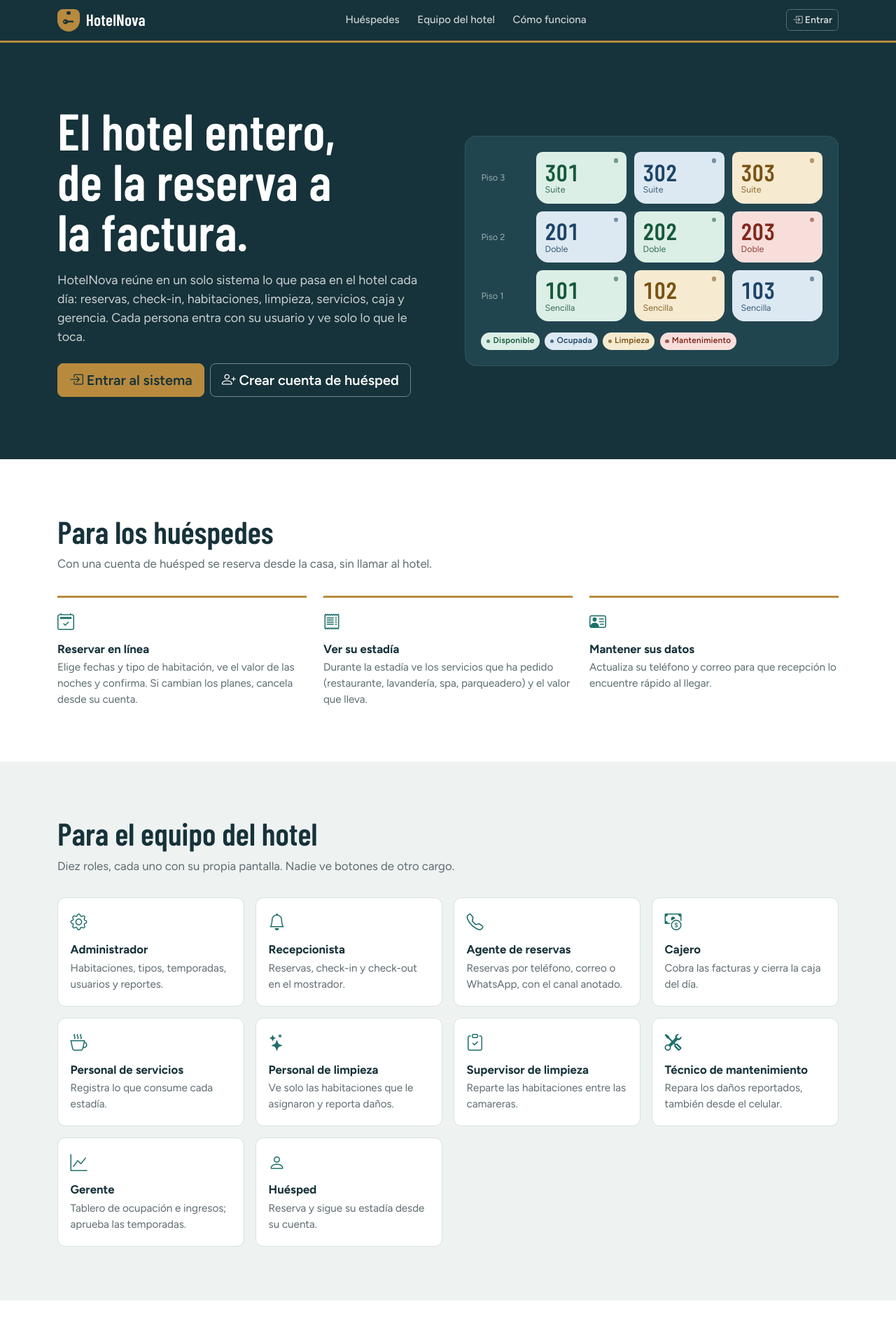
After one commit to joanfranssuatmillanvargas-stack/Hotel_Nova, a Spring app: template hotel-web/src/main/resources/templates/aterrizaje.html in a window 1280 px wide. The commit adds this page. Shown: the top 1920 px of the page at 70% size. Run offline with Thymeleaf, Linux system fonts and the light colour scheme; the template is opened without the code that fills it, so the values that code supplies are empty.

Commit message:
Página de aterrizaje pública en "/" para la presentación final
- aterrizaje.html: portada con el tablero de habitaciones, qué hace el huésped, los 10 roles,
  la arquitectura (hotel-web + 4 microservicios, cada uno con su MongoDB) y botones Entrar / Crear cuenta
- "/" sin sesión muestra la página; con sesión sigue llevando al inicio del rol (AterrizajeTest)
- ConfiguracionWeb: "/" queda fuera del filtro de sesión; el logo del login lleva a la portada
- Estilos en hotel.css con la identidad de ADR-010; sin desbordes en el celular (375 px)

Co-Authored-By: Claude Opus 5.5 <noreply@anthropic.com>
Claude-Session: https://claude.ai/code/session_01WXmPELZm8dZw4kTte6irKx

```diff
--- a/LEEME.txt
+++ b/LEEME.txt
@@ -61,6 +61,8 @@ FLUJO PARA LA SUSTENTACIÓN
   cajero:    "Por cobrar" > cobrar en efectivo > "Cierre de caja" del día (totales por medio de pago)
   supervisor: asignar la habitación por limpiar a una camarera > reasignarla a otra
   limpieza:  cada camarera ve solo las habitaciones que le asignaron
+  Página de inicio (pública): la URL de hotel-web sin iniciar sesión muestra la presentación del
+  sistema (huéspedes, los 10 roles y la arquitectura) con los botones Entrar y Crear cuenta.
   Release 2 (R2-Sprint 3):
   admin:     Habitaciones > Nueva temporada (tipo Doble, fechas futuras) > queda PENDIENTE y la tarifa no cambia
   gerente:   Temporadas > Aprobar (la tarifa ya se cobra) o Rechazar (sigue la tarifa base)
--- a/hotel-web/src/main/java/com/hotelnova/web/controlador/ConfiguracionWeb.java
+++ b/hotel-web/src/main/java/com/hotelnova/web/controlador/ConfiguracionWeb.java
@@ -17,6 +17,6 @@ public class ConfiguracionWeb implements WebMvcConfigurer {
 	@Override
 	public void addInterceptors(InterceptorRegistry registry) {
 		registry.addInterceptor(filtro).addPathPatterns("/**")
-				.excludePathPatterns("/login", "/registro", "/salir", "/css/**", "/img/**", "/error", "/favicon.ico");
+				.excludePathPatterns("/", "/login", "/registro", "/salir", "/css/**", "/img/**", "/error", "/favicon.ico");
 	}
 }
--- a/hotel-web/src/main/resources/static/css/hotel.css
+++ b/hotel-web/src/main/resources/static/css/hotel.css
@@ -170,6 +170,76 @@ main > div:has(> div > h1.titulo), main > .mb-3:has(> h1.titulo) { padding-botto
 	.barra .nav-link.active { background: var(--hn-tinta-2); }
 }
 
+/* ---------- página de aterrizaje (pública, "/") ---------- */
+.aterrizaje { background: #fff; }
+.at-barra { background: var(--hn-tinta); padding: .8rem 0; position: sticky; top: 0; z-index: 10; border-bottom: 3px solid var(--hn-laton); }
+.at-enlaces { gap: 1.6rem; }
+.at-enlaces a { color: rgba(255, 255, 255, .78); text-decoration: none; font-weight: 500; }
+.at-enlaces a:hover { color: #fff; }
+.at-portada { background: var(--hn-tinta); color: #fff; padding: clamp(3rem, 7vw, 6rem) 0 clamp(3.5rem, 7vw, 6.5rem); }
+.at-portada h1 {
+	font-family: "Barlow Condensed", "Figtree", sans-serif; font-weight: 600; font-size: clamp(2.8rem, 6vw, 4.6rem);
+	line-height: .98; letter-spacing: .005em; max-width: 13ch; margin: 0;
+}
+.at-entrada { color: rgba(255, 255, 255, .78); font-size: 1.12rem; max-width: 46ch; margin-top: 1.3rem; }
+.at-btn-laton { --bs-btn-bg: var(--hn-laton); --bs-btn-border-color: var(--hn-laton); --bs-btn-color: var(--hn-tinta); --bs-btn-hover-bg: #cfa25a; --bs-btn-hover-border-color: #cfa25a; --bs-btn-hover-color: var(--hn-tinta); --bs-btn-active-bg: #a57a33; --bs-btn-active-color: var(--hn-tinta); }
+.at-btn-claro { --bs-btn-color: #fff; --bs-btn-border-color: rgba(255, 255, 255, .4); --bs-btn-hover-bg: #fff; --bs-btn-hover-color: var(--hn-tinta); --bs-btn-hover-border-color: #fff; --bs-btn-active-bg: #e9eeec; --bs-btn-active-color: var(--hn-tinta); }
+
+/* el tablero de habitaciones de la portada */
+.at-tablero { background: var(--hn-tinta-2); border-radius: 1rem; padding: 1.4rem; border: 1px solid rgba(255, 255, 255, .08); }
+.at-piso { display: grid; grid-template-columns: 4.2rem repeat(3, 1fr); gap: .7rem; align-items: stretch; margin-bottom: .7rem; }
+.at-piso > span { color: rgba(255, 255, 255, .55); font-size: .8rem; align-self: center; }
+.at-hab { border-radius: .55rem .55rem 1.1rem 1.1rem; padding: .7rem .8rem .6rem; display: flex; flex-direction: column; position: relative; }
+.at-hab::before { content: ""; position: absolute; top: .55rem; right: .7rem; width: .42rem; height: .42rem; border-radius: 50%; background: currentColor; opacity: .55; }
+.at-hab b { font-size: 2.1rem; line-height: 1; }
+.at-hab small { font-size: .78rem; opacity: .85; }
+.at-tablero figcaption { display: flex; flex-wrap: wrap; gap: .45rem; margin-top: 1rem; }
+
+.at-seccion { padding: clamp(3rem, 6vw, 5rem) 0; }
+.at-seccion-alterna { background: var(--hn-fondo); }
+.at-seccion h2 { font-family: "Barlow Condensed", "Figtree", sans-serif; font-weight: 600; font-size: clamp(2rem, 4vw, 2.8rem); color: var(--hn-tinta); margin-bottom: .4rem; }
+.at-intro { color: var(--hn-suave); font-size: 1.05rem; max-width: 60ch; margin-bottom: 2rem; }
+.at-item i, .at-rol i { font-size: 1.5rem; color: var(--hn-lobby); }
+.at-item h3, .at-rol h3 { font-size: 1.05rem; font-weight: 700; color: var(--hn-tinta); margin: .6rem 0 .35rem; }
+.at-item p, .at-rol p { color: var(--hn-suave); margin: 0; max-width: 40ch; }
+.at-item { border-top: 3px solid var(--hn-laton); padding-top: 1.1rem; }
+.at-roles { display: grid; grid-template-columns: repeat(auto-fill, minmax(13.5rem, 1fr)); gap: 1rem; }
+.at-rol { background: #fff; border: 1px solid var(--hn-borde); border-radius: .7rem; padding: 1.1rem 1.1rem 1.2rem; }
+
+/* arquitectura */
+.at-arquitectura { display: flex; flex-direction: column; align-items: center; }
+.at-capa { display: flex; justify-content: center; width: 100%; }
+.at-servicios { display: grid; grid-template-columns: repeat(4, minmax(0, 1fr)); gap: 1rem; }
+.at-caja { background: #fff; border: 1px solid var(--hn-borde); border-radius: .7rem; padding: 1rem; display: flex; flex-direction: column; gap: .2rem; }
+.at-caja i { color: var(--hn-lobby); font-size: 1.3rem; }
+.at-caja b { color: var(--hn-tinta); }
+.at-caja small { color: var(--hn-suave); }
+.at-caja-web { background: var(--hn-tinta); border-color: var(--hn-tinta); min-width: 17rem; text-align: center; align-items: center; }
+.at-caja-web b { color: #fff; font-size: 1.1rem; }
+.at-caja-web small { color: rgba(255, 255, 255, .7); }
+.at-caja-web i { color: var(--hn-laton); }
+.at-bd { margin-top: .5rem; font-size: .8rem; color: var(--hn-suave); border-top: 1px dashed var(--hn-borde); padding-top: .45rem; }
+.at-bd i { font-size: .85rem; color: var(--hn-suave); }
+.at-flechas { display: grid; grid-template-columns: repeat(4, minmax(0, 1fr)); gap: 1rem; width: 100%; height: 2.6rem; position: relative; }
+.at-flechas::before { content: ""; position: absolute; left: 12.5%; right: 12.5%; top: 1.1rem; border-top: 2px solid var(--hn-laton); }
+.at-flechas::after { content: ""; position: absolute; left: 50%; top: 0; height: 1.1rem; border-left: 2px solid var(--hn-laton); }
+.at-flechas span { position: relative; }
+.at-flechas span::after { content: ""; position: absolute; left: 50%; top: 1.1rem; bottom: 0; border-left: 2px solid var(--hn-laton); }
+.at-dato { border-left: 3px solid var(--hn-laton); padding-left: 1rem; }
+.at-dato b { display: block; color: var(--hn-tinta); }
+.at-dato span { color: var(--hn-suave); }
+.at-cierre { margin-top: 3rem; padding: 2rem; border-radius: 1rem; background: var(--hn-fondo); display: flex; flex-wrap: wrap; align-items: center; justify-content: space-between; gap: 1rem; }
+.at-cierre p { margin: 0; font-size: 1.3rem; font-weight: 700; color: var(--hn-tinta); }
+.at-pie { background: var(--hn-tinta); color: rgba(255, 255, 255, .7); padding: 2rem 0; font-size: .9rem; border-top: 3px solid var(--hn-laton); }
+
+@media (max-width: 767.98px) {
+	.at-servicios { grid-template-columns: 1fr 1fr; }
+	.at-flechas { display: none; }
+	.at-capa:first-child { margin-bottom: 1rem; }
+	.at-piso { grid-template-columns: 3.2rem repeat(3, 1fr); gap: .45rem; }
+	.at-hab b { font-size: 1.6rem; }
+}
+
 @media (prefers-reduced-motion: reduce) {
 	* { transition: none !important; }
 }
--- /dev/null
+++ b/hotel-web/src/main/resources/templates/aterrizaje.html
@@ -0,0 +1,130 @@
+<!DOCTYPE html>
+<html lang="es" xmlns:th="http://www.thymeleaf.org">
+<head th:replace="~{fragmentos :: cabeza('Bienvenido')}"></head>
+<body class="aterrizaje">
+<!-- Página de aterrizaje (pública, sin sesión): qué es HotelNova, quién lo usa y cómo está hecho. -->
+<header class="at-barra">
+	<div class="container d-flex align-items-center justify-content-between gap-3">
+		<a class="marca" href="/"><span class="marca-llave"><i class="bi bi-key-fill"></i></span><span class="marca-nombre">HotelNova</span></a>
+		<nav class="at-enlaces d-none d-md-flex">
+			<a href="#huespedes">Huéspedes</a>
+			<a href="#equipo">Equipo del hotel</a>
+			<a href="#como-funciona">Cómo funciona</a>
+		</nav>
+		<a class="btn btn-sm btn-salir" href="/login"><i class="bi bi-box-arrow-in-right"></i> Entrar</a>
+	</div>
+</header>
+
+<section class="at-portada">
+	<div class="container">
+		<div class="row align-items-center gy-5 gx-lg-5">
+			<div class="col-lg-6">
+				<h1>El hotel entero, de la reserva a la factura.</h1>
+				<p class="at-entrada">HotelNova reúne en un solo sistema lo que pasa en el hotel cada día: reservas, check-in, habitaciones, limpieza, servicios, caja y gerencia. Cada persona entra con su usuario y ve solo lo que le toca.</p>
+				<div class="d-flex flex-wrap gap-2 mt-4">
+					<a class="btn btn-lg at-btn-laton" href="/login"><i class="bi bi-box-arrow-in-right"></i> Entrar al sistema</a>
+					<a class="btn btn-lg at-btn-claro" href="/registro"><i class="bi bi-person-plus"></i> Crear cuenta de huésped</a>
+				</div>
+			</div>
+			<div class="col-lg-6">
+				<!-- ilustración: así ve recepción el estado de las habitaciones -->
+				<figure class="at-tablero mb-0" aria-label="Ejemplo del tablero de habitaciones">
+					<div class="at-piso"><span>Piso 3</span>
+						<div class="at-hab estado-DISPONIBLE"><b class="placa">301</b><small>Suite</small></div>
+						<div class="at-hab estado-OCUPADA"><b class="placa">302</b><small>Suite</small></div>
+						<div class="at-hab estado-LIMPIEZA"><b class="placa">303</b><small>Suite</small></div>
+					</div>
+					<div class="at-piso"><span>Piso 2</span>
+						<div class="at-hab estado-OCUPADA"><b class="placa">201</b><small>Doble</small></div>
+						<div class="at-hab estado-DISPONIBLE"><b class="placa">202</b><small>Doble</small></div>
+						<div class="at-hab estado-MANTENIMIENTO"><b class="placa">203</b><small>Doble</small></div>
+					</div>
+					<div class="at-piso"><span>Piso 1</span>
+						<div class="at-hab estado-DISPONIBLE"><b class="placa">101</b><small>Sencilla</small></div>
+						<div class="at-hab estado-LIMPIEZA"><b class="placa">102</b><small>Sencilla</small></div>
+						<div class="at-hab estado-OCUPADA"><b class="placa">103</b><small>Sencilla</small></div>
+					</div>
+					<figcaption>
+						<span class="estado estado-DISPONIBLE">Disponible</span>
+						<span class="estado estado-OCUPADA">Ocupada</span>
+						<span class="estado estado-LIMPIEZA">Limpieza</span>
+						<span class="estado estado-MANTENIMIENTO">Mantenimiento</span>
+					</figcaption>
+				</figure>
+			</div>
+		</div>
+	</div>
+</section>
+
+<section class="at-seccion" id="huespedes">
+	<div class="container">
+		<h2>Para los huéspedes</h2>
+		<p class="at-intro">Con una cuenta de huésped se reserva desde la casa, sin llamar al hotel.</p>
+		<div class="row g-4">
+			<div class="col-md-4"><div class="at-item"><i class="bi bi-calendar2-check"></i><h3>Reservar en línea</h3><p>Elige fechas y tipo de habitación, ve el valor de las noches y confirma. Si cambian los planes, cancela desde su cuenta.</p></div></div>
+			<div class="col-md-4"><div class="at-item"><i class="bi bi-receipt"></i><h3>Ver su estadía</h3><p>Durante la estadía ve los servicios que ha pedido (restaurante, lavandería, spa, parqueadero) y el valor que lleva.</p></div></div>
+			<div class="col-md-4"><div class="at-item"><i class="bi bi-person-vcard"></i><h3>Mantener sus datos</h3><p>Actualiza su teléfono y correo para que recepción lo encuentre rápido al llegar.</p></div></div>
+		</div>
+	</div>
+</section>
+
+<section class="at-seccion at-seccion-alterna" id="equipo">
+	<div class="container">
+		<h2>Para el equipo del hotel</h2>
+		<p class="at-intro">Diez roles, cada uno con su propia pantalla. Nadie ve botones de otro cargo.</p>
+		<div class="at-roles">
+			<div class="at-rol"><i class="bi bi-gear"></i><h3>Administrador</h3><p>Habitaciones, tipos, temporadas, usuarios y reportes.</p></div>
+			<div class="at-rol"><i class="bi bi-bell"></i><h3>Recepcionista</h3><p>Reservas, check-in y check-out en el mostrador.</p></div>
+			<div class="at-rol"><i class="bi bi-telephone"></i><h3>Agente de reservas</h3><p>Reservas por teléfono, correo o WhatsApp, con el canal anotado.</p></div>
+			<div class="at-rol"><i class="bi bi-cash-coin"></i><h3>Cajero</h3><p>Cobra las facturas y cierra la caja del día.</p></div>
+			<div class="at-rol"><i class="bi bi-cup-hot"></i><h3>Personal de servicios</h3><p>Registra lo que consume cada estadía.</p></div>
+			<div class="at-rol"><i class="bi bi-stars"></i><h3>Personal de limpieza</h3><p>Ve solo las habitaciones que le asignaron y reporta daños.</p></div>
+			<div class="at-rol"><i class="bi bi-clipboard-check"></i><h3>Supervisor de limpieza</h3><p>Reparte las habitaciones entre las camareras.</p></div>
+			<div class="at-rol"><i class="bi bi-tools"></i><h3>Técnico de mantenimiento</h3><p>Repara los daños reportados, también desde el celular.</p></div>
+			<div class="at-rol"><i class="bi bi-graph-up"></i><h3>Gerente</h3><p>Tablero de ocupación e ingresos; aprueba las temporadas.</p></div>
+			<div class="at-rol"><i class="bi bi-person"></i><h3>Huésped</h3><p>Reserva y sigue su estadía desde su cuenta.</p></div>
+		</div>
+	</div>
+</section>
+
+<section class="at-seccion" id="como-funciona">
+	<div class="container">
+		<h2>Cómo funciona</h2>
+		<p class="at-intro">La página web le pide los datos a cuatro microservicios Spring Boot. Cada uno tiene su propia base de datos y se comunica con los demás por su API REST.</p>
+		<div class="at-arquitectura" aria-label="Diagrama de la arquitectura">
+			<div class="at-capa"><div class="at-caja at-caja-web"><i class="bi bi-window"></i><b>hotel-web</b><small>Thymeleaf · los 10 roles</small></div></div>
+			<div class="at-flechas" aria-hidden="true"><span></span><span></span><span></span><span></span></div>
+			<div class="at-capa at-servicios">
+				<div class="at-caja"><i class="bi bi-door-closed"></i><b>ms-habitaciones</b><small>habitaciones, temporadas, limpieza</small><span class="at-bd"><i class="bi bi-database"></i> MongoDB</span></div>
+				<div class="at-caja"><i class="bi bi-calendar-week"></i><b>ms-reservas</b><small>reservas, check-in, check-out</small><span class="at-bd"><i class="bi bi-database"></i> MongoDB</span></div>
+				<div class="at-caja"><i class="bi bi-people"></i><b>ms-huespedes</b><small>datos de los huéspedes</small><span class="at-bd"><i class="bi bi-database"></i> MongoDB</span></div>
+				<div class="at-caja"><i class="bi bi-receipt-cutoff"></i><b>ms-servicios-facturacion</b><small>servicios, facturas, caja</small><span class="at-bd"><i class="bi bi-database"></i> MongoDB</span></div>
+			</div>
+		</div>
+		<div class="row g-4 mt-2">
+			<div class="col-md-4"><div class="at-dato"><b>Java 21 y Spring Boot</b><span>Cada servicio documenta su API con Swagger (OpenAPI).</span></div></div>
+			<div class="col-md-4"><div class="at-dato"><b>MongoDB Atlas y Render</b><span>Los cinco servicios están publicados en la nube.</span></div></div>
+			<div class="col-md-4"><div class="at-dato"><b>Scrum + SDD</b><span>Dos releases, ocho sprints, especificación primero y pruebas antes del código.</span></div></div>
+		</div>
+		<div class="at-cierre">
+			<p>¿Ya tienes usuario?</p>
+			<a class="btn btn-lg btn-primary" href="/login"><i class="bi bi-box-arrow-in-right"></i> Entrar al sistema</a>
+		</div>
+	</div>
+</section>
+
+<footer class="at-pie">
+	<div class="container d-flex flex-wrap justify-content-between gap-3">
+		<div>
+			<span class="marca"><span class="marca-llave"><i class="bi bi-key-fill"></i></span><span class="marca-nombre">HotelNova</span></span>
+			<p class="mt-2 mb-0">Unidades Tecnológicas de Santander · Tecnología en Desarrollo de Sistemas Informáticos · Curso D-191 · 2026</p>
+		</div>
+		<div class="text-md-end">
+			<p class="mb-1">Joan Franssuat Millán Vargas · Jaider Javier Jaimes</p>
+			<p class="mb-0">Docente: Julián Barney Jaimes Rincón</p>
+		</div>
+	</div>
+</footer>
+<script th:replace="~{fragmentos :: scripts}"></script>
+</body>
+</html>
--- a/hotel-web/src/main/resources/templates/login.html
+++ b/hotel-web/src/main/resources/templates/login.html
@@ -5,7 +5,7 @@
 <div class="acceso">
 	<!-- lado de la marca: qué es el sistema y quién lo usa (los 10 roles, PLA-08) -->
 	<section class="acceso-lado">
-		<span class="marca"><span class="marca-llave"><i class="bi bi-key-fill"></i></span><span class="marca-nombre">HotelNova</span></span>
+		<a class="marca" href="/"><span class="marca-llave"><i class="bi bi-key-fill"></i></span><span class="marca-nombre">HotelNova</span></a>
 		<div>
 			<h1>Todo el hotel, cada quien en lo suyo.</h1>
 			<p>Recepción, caja, limpieza, mantenimiento y gerencia trabajan sobre las mismas habitaciones y reservas. Cada rol entra a su propio inicio.</p>
```
Also changed, not shown: hotel-web/src/main/java/com/hotelnova/web/controlador/inicio_web.java (+5 -2 lines), 1 other file.
